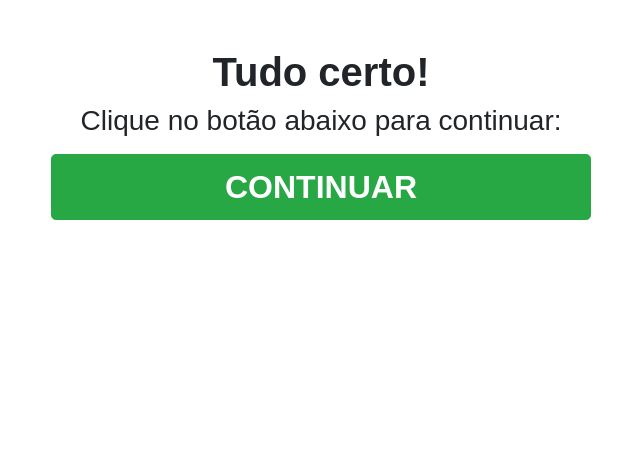
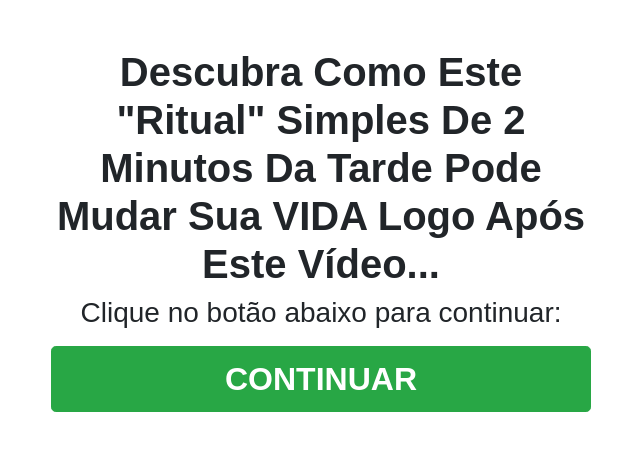
Before and after one commit to blackhat2k21/PresellTeste, a plain HTML site: page index.html in a window 1280 px wide. Shown: the whole page, without its empty margins (319-959 px from the left). Drawn offline with nearby package versions, Linux system fonts and the light colour scheme.

Commit message:
Update index.html

```diff
--- a/index.html
+++ b/index.html
@@ -21,9 +21,9 @@
     <div class="container py-5">
       <div class="row justify-content-center">
         <div class="col-lg-6 text-center">
-          <h1>Tudo certo!</h1>
+          <h1>Descubra Como Este "Ritual" Simples De 2 Minutos Da Tarde Pode Mudar Sua VIDA Logo Após Este Vídeo...</h1>
           <h3>Clique no botão abaixo para continuar:</h3>
-          <a href="https://www.google.com/" class="btn btn-success btn-lg btn-block mt-3">CONTINUAR</a>
+          <a href="https://linksinsta.com/fedwd2" class="btn btn-success btn-lg btn-block mt-3">CONTINUAR</a>
         </div>
       </div>
     </div>
```
